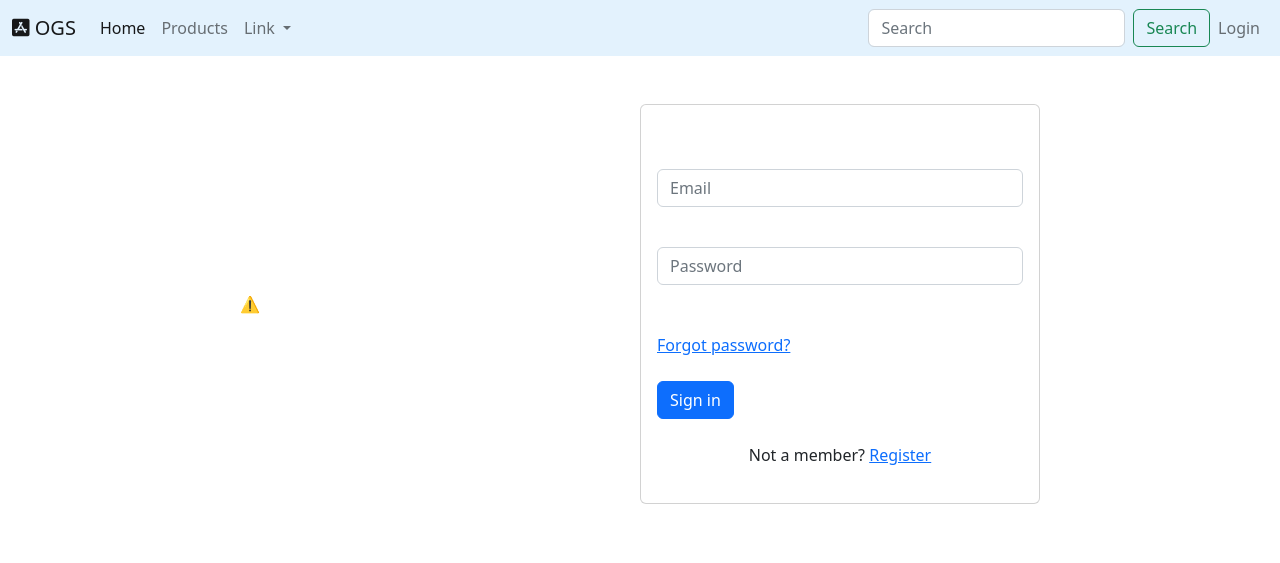
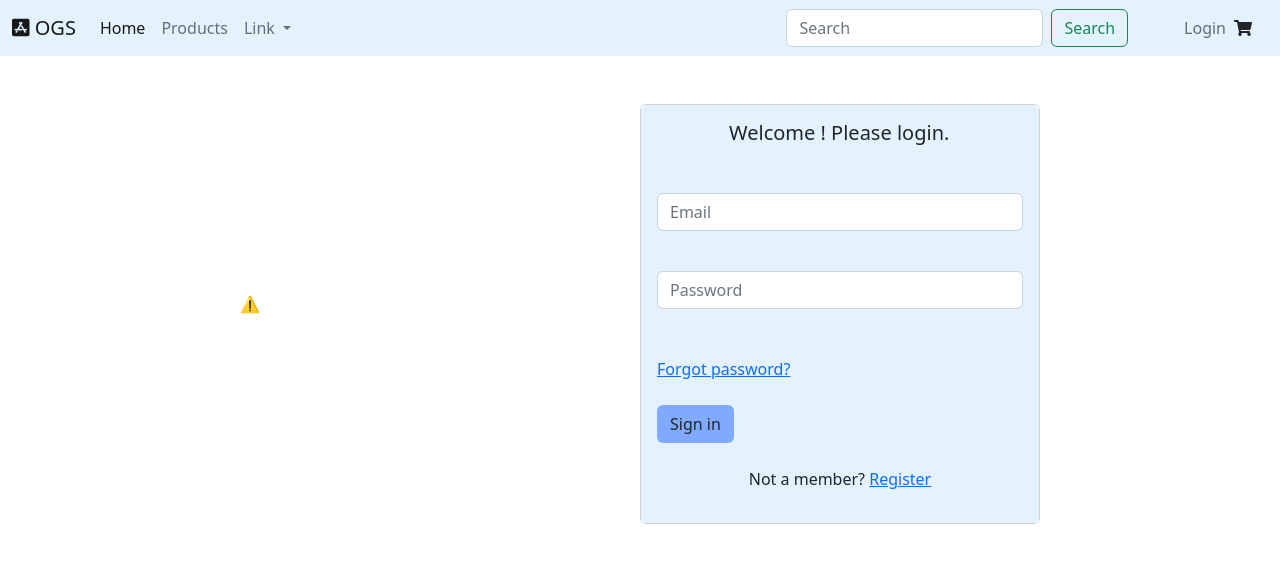
Before and after one commit to Binary-Soft/Online-Gadget-Store, a Django app: page /user/login/ in a window 1280 px wide. Shown: the top 563 px of the page. Run offline with Django 4.2, Linux system fonts and the light colour scheme.

Commit message:
Login interface, requirements updated

```diff
--- a/Online_Gadget_Store/Online_Gadget_Store/urls.py
+++ b/Online_Gadget_Store/Online_Gadget_Store/urls.py
@@ -15,9 +15,11 @@ Including another URLconf
 """
 from django.contrib import admin
 from django.urls import path, include
+from django.conf import settings
+from django.conf.urls.static import static
 
 urlpatterns = [
     path('admin/', admin.site.urls),
     path('', include("productstemplate.urls")),
     path('user/', include('UserAuthentication.urls')),
-]
+] + static(settings.MEDIA_URL, document_root=settings.MEDIA_ROOT)
--- a/Online_Gadget_Store/UserAuthentication/models.py
+++ b/Online_Gadget_Store/UserAuthentication/models.py
@@ -9,7 +9,7 @@ class ExtendUser(models.Model):
     user = models.OneToOneField(User, on_delete=models.CASCADE)
     address = models.CharField(max_length=300)
     phone = models.CharField(max_length=16)
-    picture = models.ImageField(upload_to='images')
+    picture = models.ImageField(upload_to='userImages/', default="default.webp", blank=True)
 
     def __str__(self):
         return str(self.user)
--- a/Online_Gadget_Store/templates/UserAuthentication/login.html
+++ b/Online_Gadget_Store/templates/UserAuthentication/login.html
@@ -12,22 +12,50 @@
 
     <div class="container d-flex justify-content-center pt-5">
       <script src="https://unpkg.com/@lottiefiles/lottie-player@latest/dist/lottie-player.js"></script>
-  <lottie-player src="https://assets1.lottiefiles.com/packages/lf20_gjmecwii.json"  background="transparent"  speed="1"  style="width: 400px; height: 400px;"  loop  autoplay></lottie-player>
-  <div class="card" style="width: 25rem;">
-    <div class="card-body">
+      <lottie-player
+        src="https://assets1.lottiefiles.com/packages/lf20_gjmecwii.json"
+        background="transparent"
+        speed="1"
+        style="width: 400px; height: 400px"
+        loop
+        autoplay
+        class="animate__animated animate__bounceInLeft animate__delay-1s animate__slower"
+      ></lottie-player>
+      <div
+        class="card animate__animated animate__bounceInRight animate__slow"
+        style="width: 25rem"
+      >
+        <div class="card-body" style="background-color: #e3f2fd">
+          <h5
+            class="ps-5 ms-4 animate__animated animate__fadeIn animate__delay-4s"
+          >
+            Welcome ! Please login.
+          </h5>
           <form action="{% url 'user-login' %}" method="POST">
             {% csrf_token %}
             <!-- Email input -->
             <div class="form-outline mb-3 mt-5">
-          <input type="email" name="user_email" id="form2Example1" class="form-control"  placeholder="Email" required />
+              <input
+                type="email"
+                id="form2Example1"
+                name="user_email"
+                class="form-control"
+                placeholder="Email"
+              />
               <label class="form-label" for="form2Example1"></label>
             </div>
 
             <!-- Password input -->
             <div class="form-outline mb-4">
-          <input type="password" name="user_password" id="form2Example2" class="form-control" placeholder="Password"
+              <input
+                type="password"
+                id="form2Example2"
+                name="user_password"
+                class="form-control"
+                placeholder="Password"
                 pattern="(?=.*\d)(?=.*[a-z])(?=.*[A-Z]).{8,}" title="Must contain at least one number and one uppercase and lowercase letter, and at least 8 or more characters"
-          required />
+                required
+                />
               <label class="form-label" for="form2Example2"></label>
             </div>
 
@@ -47,16 +75,20 @@
                 <a href="#!">Forgot password?</a>
               </div>
             </div>
-
             <input type="hidden" name="next" value="{{ request.GET.next }}"/>
 
             <!-- Submit button -->
-        <button type="submit" class="btn btn-primary btn-block mb-4">Sign in</button>
+            <button
+              type="submit"
+              class="btn btn-block mb-4"
+              style="background-color: #80aaff"
+            >
+              Sign in
+            </button>
 
             <!-- Register buttons -->
             <div class="text-center">
               <p>Not a member? <a href="{% url 'user-registration' %}">Register</a></p>
-
             </div>
           </form>
         </div>
@@ -64,4 +96,17 @@
     </div>
     <!-- login ends    -->
 
+
+    <script
+      src="https://cdn.jsdelivr.net/npm/@popperjs/core@2.11.5/dist/umd/popper.min.js"
+      integrity="sha384-Xe+8cL9oJa6tN/veChSP7q+mnSPaj5Bcu9mPX5F5xIGE0DVittaqT5lorf0EI7Vk"
+      crossorigin="anonymous"
+    ></script>
+    <script
+      src="https://cdn.jsdelivr.net/npm/bootstrap@5.2.0-beta1/dist/js/bootstrap.min.js"
+      integrity="sha384-kjU+l4N0Yf4ZOJErLsIcvOU2qSb74wXpOhqTvwVx3OElZRweTnQ6d31fXEoRD1Jy"
+      crossorigin="anonymous"
+    ></script>
+
+
 {% endblock content %}
--- a/Online_Gadget_Store/templates/base.html
+++ b/Online_Gadget_Store/templates/base.html
@@ -1,27 +1,49 @@
 {% load static %}
-<!doctype html>
+<!DOCTYPE html>
 <html lang="en">
   <head>
-    <meta charset="utf-8">
-    <meta name="viewport" content="width=device-width, initial-scale=1">
+    <meta charset="utf-8" />
+    <meta name="viewport" content="width=device-width, initial-scale=1" />
     <title> {% block title %}   {% endblock title %} </title>
-    <link rel="icon" type="image/x-icon" href="{% static 'images/homelogo.png' %}">
-    <link rel="stylesheet" href="https://cdnjs.cloudflare.com/ajax/libs/font-awesome/5.15.4/css/all.min.css">
-    <link rel="stylesheet" href="{% static 'css/login.css' %}">
-    <link href="https://cdn.jsdelivr.net/npm/bootstrap@5.2.0-beta1/dist/css/bootstrap.min.css" rel="stylesheet" integrity="sha384-0evHe/X+R7YkIZDRvuzKMRqM+OrBnVFBL6DOitfPri4tjfHxaWutUpFmBp4vmVor" crossorigin="anonymous">
+    <link
+      rel="stylesheet"
+      href="https://cdnjs.cloudflare.com/ajax/libs/animate.css/4.1.1/animate.min.css"
+    />
+    <link
+      rel="stylesheet"
+      href="https://cdnjs.cloudflare.com/ajax/libs/font-awesome/5.15.4/css/all.min.css"
+    />
+    <link rel="stylesheet" href="{% static 'css/login.css' %}" />
+    <link
+      href="https://cdn.jsdelivr.net/npm/bootstrap@5.2.0-beta1/dist/css/bootstrap.min.css"
+      rel="stylesheet"
+      integrity="sha384-0evHe/X+R7YkIZDRvuzKMRqM+OrBnVFBL6DOitfPri4tjfHxaWutUpFmBp4vmVor"
+      crossorigin="anonymous"
+    />
   </head>
   <body>
-    <nav class="navbar navbar-expand-lg " style="background-color: #e3f2fd;">
+    <nav class="navbar navbar-expand-lg" style="background-color: #e3f2fd">
       <div class="container-fluid">
         <a class="navbar-brand" href="#">
           <i class="fab fa-app-store-ios"></i>
           OGS
         </a>
-          <button class="navbar-toggler" type="button" data-bs-toggle="collapse" data-bs-target="#navbarScroll" aria-controls="navbarScroll" aria-expanded="false" aria-label="Toggle navigation">
+        <button
+          class="navbar-toggler"
+          type="button"
+          data-bs-toggle="collapse"
+          data-bs-target="#navbarScroll"
+          aria-controls="navbarScroll"
+          aria-expanded="false"
+          aria-label="Toggle navigation"
+        >
           <span class="navbar-toggler-icon"></span>
         </button>
         <div class="collapse navbar-collapse" id="navbarScroll">
-            <ul class="navbar-nav me-auto my-2 my-lg-0 navbar-nav-scroll" style="--bs-scroll-height: 100px;">
+          <ul
+            class="navbar-nav me-auto my-2 my-lg-0 navbar-nav-scroll"
+            style="--bs-scroll-height: 100px"
+          >
             <li class="nav-item">
               <a class="nav-link active" aria-current="page" href="{% url 'home' %}">Home</a>
             </li>
@@ -29,53 +51,114 @@
               <a class="nav-link" href="#">Products</a>
             </li>
             <li class="nav-item dropdown">
-                <a class="nav-link dropdown-toggle" href="#" id="navbarScrollingDropdown" role="button" data-bs-toggle="dropdown" aria-expanded="false">
+              <a
+                class="nav-link dropdown-toggle"
+                href="#"
+                id="navbarScrollingDropdown"
+                role="button"
+                data-bs-toggle="dropdown"
+                aria-expanded="false"
+              >
                 Link
               </a>
-                <ul class="dropdown-menu" aria-labelledby="navbarScrollingDropdown">
+              <ul
+                class="dropdown-menu"
+                aria-labelledby="navbarScrollingDropdown"
+              >
                 <li><a class="dropdown-item" href="#">Action</a></li>
                 <li><a class="dropdown-item" href="#">Another action</a></li>
-                  <li><hr class="dropdown-divider"></li>
-                  <li><a class="dropdown-item" href="#">Something else here</a></li>
+                <li><hr class="dropdown-divider" /></li>
+                <li>
+                  <a class="dropdown-item" href="#">Something else here</a>
+                </li>
               </ul>
             </li>
-
           </ul>
-          <div class="search_div">
-            <form class="d-flex " role="search">
-              <input class="form-control me-2" type="search" placeholder="Search" aria-label="Search">
-              <button class="btn btn-outline-success" type="submit">Search</button>
+          <div class="pe-5">
+            <form class="d-flex" role="search">
+              <input
+                class="form-control me-2"
+                type="search"
+                placeholder="Search"
+                aria-label="Search"
+              />
+              <button class="btn btn-outline-success" type="submit">
+                Search
+              </button>
             </form>
           </div>
+
           <div class="login_button">
             <ul class="navbar-nav me-auto my-2 my-lg-0 navbar-nav-scroll">
               <li class="nav-item">
 
-
-                  {% if request.user.is_authenticated %}
-                    <a class="nav-link" href="{% url 'user-logout' %}">Logout</a>
-                  {% else %}
+                {% if not request.user.is_authenticated %}
                   <a class="nav-link" href="{% url 'user-login' %}">Login</a>
                 {% endif %}
-
 
               </li>
             </ul>
 
+          </div>
+          <div class="d-flex align-items-center">
+            <!-- Icon -->
+            <a class="text-reset me-3" href="#">
+              <i class="fas fa-shopping-cart"></i>
+            </a>
+
             {% if request.user.is_authenticated %}
-                {{ request.user.first_name|title}}
+
+            <!-- Avatar -->
+            <div class="dropdown">
+              <a
+                class="dropdown-toggle d-flex align-items-center hidden-arrow"
+                role="button"
+                id="dropdownMenuButton1"
+                data-bs-toggle="dropdown"
+                aria-expanded="false"
+              >
+                <img
+                  src="{{ request.user.extenduser.picture.url }}"
+                  class="rounded-circle"
+                  height="35"
+                  width="35"
+                  alt="Black and White Portrait of a Man"
+                  loading="lazy"
+                />
+              </a>
+
+              <ul
+                class="dropdown-menu"
+                aria-labelledby="dropdownMenuButton1"
+                style="width: -10px"
+              >
+
+                <li><a class="dropdown-item" href="#">Profile</a></li>
+
+                <li><a class="dropdown-item" href="{% url 'user-logout' %}">Logout</a></li>
+
+              </ul>
+            </div>
+
+            <label>
+                {{ request.user.first_name|title }} {{ request.user.last_name|title }}
+            </label>
+
             {% endif %}
-
           </div>
         </div>
       </div>
+      <div class="dropdown"></div>
     </nav>
-
 
 
       <!-- body section  -->
 
+
       {% block content %}
+
+
+
 
 
 
@@ -85,8 +168,10 @@
 
 
 
-    <script src="https://cdn.jsdelivr.net/npm/bootstrap@5.2.0-beta1/dist/js/bootstrap.bundle.min.js" integrity="sha384-pprn3073KE6tl6bjs2QrFaJGz5/SUsLqktiwsUTF55Jfv3qYSDhgCecCxMW52nD2" crossorigin="anonymous"></script>
-    <script src="https://cdn.jsdelivr.net/npm/@popperjs/core@2.11.5/dist/umd/popper.min.js" integrity="sha384-Xe+8cL9oJa6tN/veChSP7q+mnSPaj5Bcu9mPX5F5xIGE0DVittaqT5lorf0EI7Vk" crossorigin="anonymous"></script>
-<script src="https://cdn.jsdelivr.net/npm/bootstrap@5.2.0-beta1/dist/js/bootstrap.min.js" integrity="sha384-kjU+l4N0Yf4ZOJErLsIcvOU2qSb74wXpOhqTvwVx3OElZRweTnQ6d31fXEoRD1Jy" crossorigin="anonymous"></script>
+    <script
+      src="https://cdn.jsdelivr.net/npm/bootstrap@5.2.0-beta1/dist/js/bootstrap.bundle.min.js"
+      integrity="sha384-pprn3073KE6tl6bjs2QrFaJGz5/SUsLqktiwsUTF55Jfv3qYSDhgCecCxMW52nD2"
+      crossorigin="anonymous"
+    ></script>
   </body>
 </html>
--- a/requirements.txt
+++ /dev/null
@@ -1,5 +0,0 @@
-asgiref==3.5.2
-Django==4.0.4
-Pillow==9.1.1
-sqlparse==0.4.2
-tzdata==2022.1
```
Also changed, not shown: Online_Gadget_Store/Online_Gadget_Store/settings.py (+26 -4 lines), Online_Gadget_Store/requirements.txt (added, +9 -0 lines), Online_Gadget_Store/templates/productstemplate/home.html (+62 -0 lines), Online_Gadget_Store/UserAuthentication/migrations/0002_alter_extenduser_picture.py (added), Online_Gadget_Store/UserAuthentication/migrations/0003_alter_extenduser_picture.py (added), Online_Gadget_Store/UserAuthentication/migrations/0004_alter_extenduser_picture.py (added), Online_Gadget_Store/db.sqlite3 (deleted), Online_Gadget_Store/medias/default.webp (added). Lines whose indentation alone changed are shown as unchanged.
